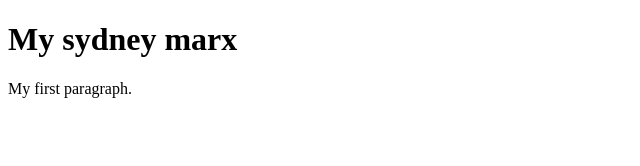
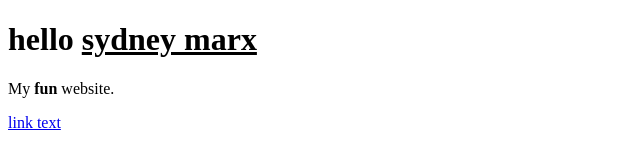
Before and after one commit to sydneymarx1/exploring-cs, a plain HTML site: page index.html in a window 1280 px wide. Shown: the whole page, without its empty margins (0-640 px from the left). Drawn offline with Linux system fonts and the light colour scheme.

Commit message:
Update index.html

```diff
--- a/index.html
+++ b/index.html
@@ -1,10 +1,10 @@
 <!DOCTYPE html>
 <html>
  <body>
-   <h1>My sydney marx </h1>
-   	<p>My first paragraph.</p>
+  <h1> hello <u>sydney marx</u> </h1>
+  <p>My <b>fun</b> website.</p>
 
-
+  <a href="https://www.netflix.com">link text</a>
 
  </body>
 </html>
```
